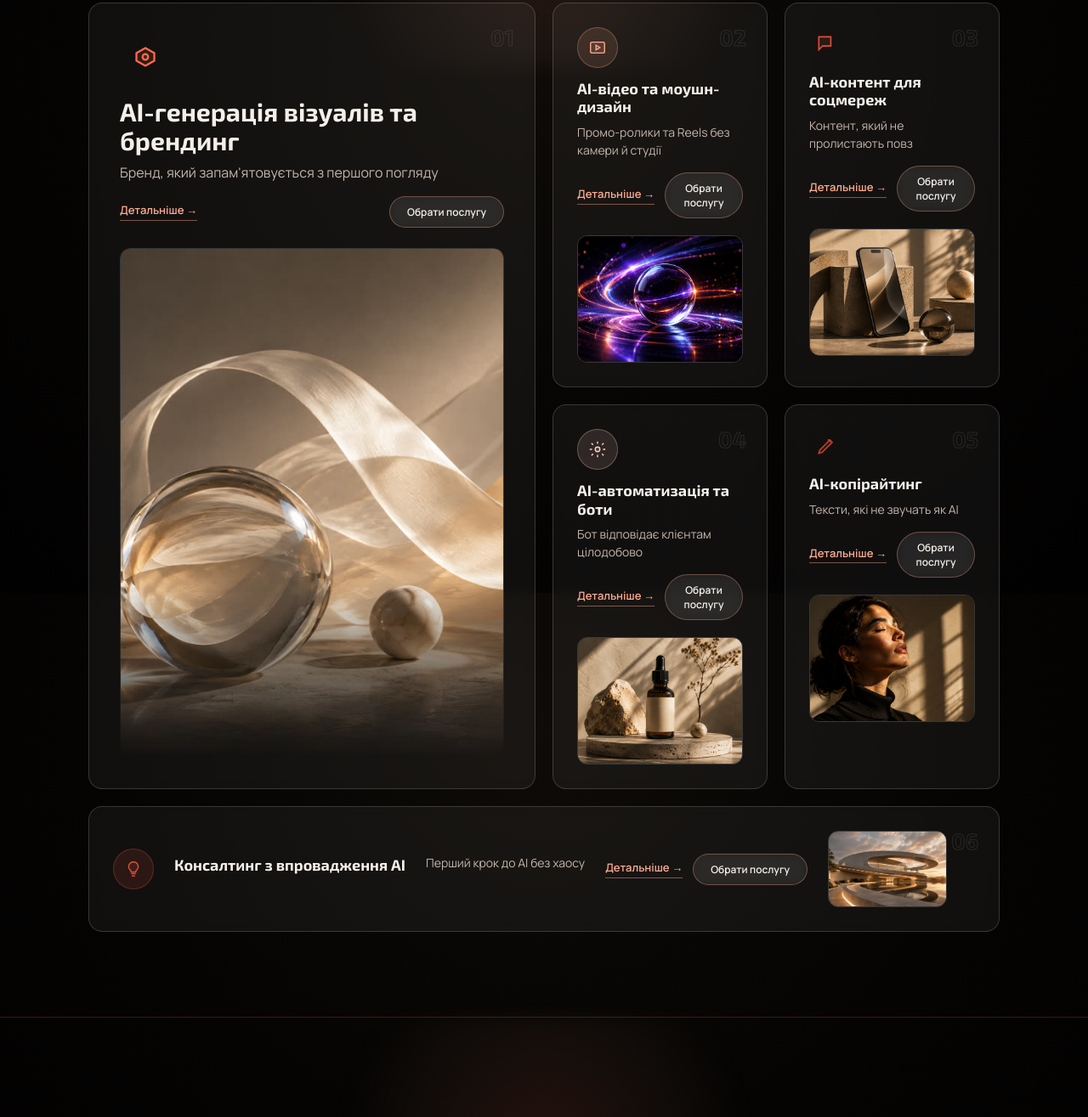
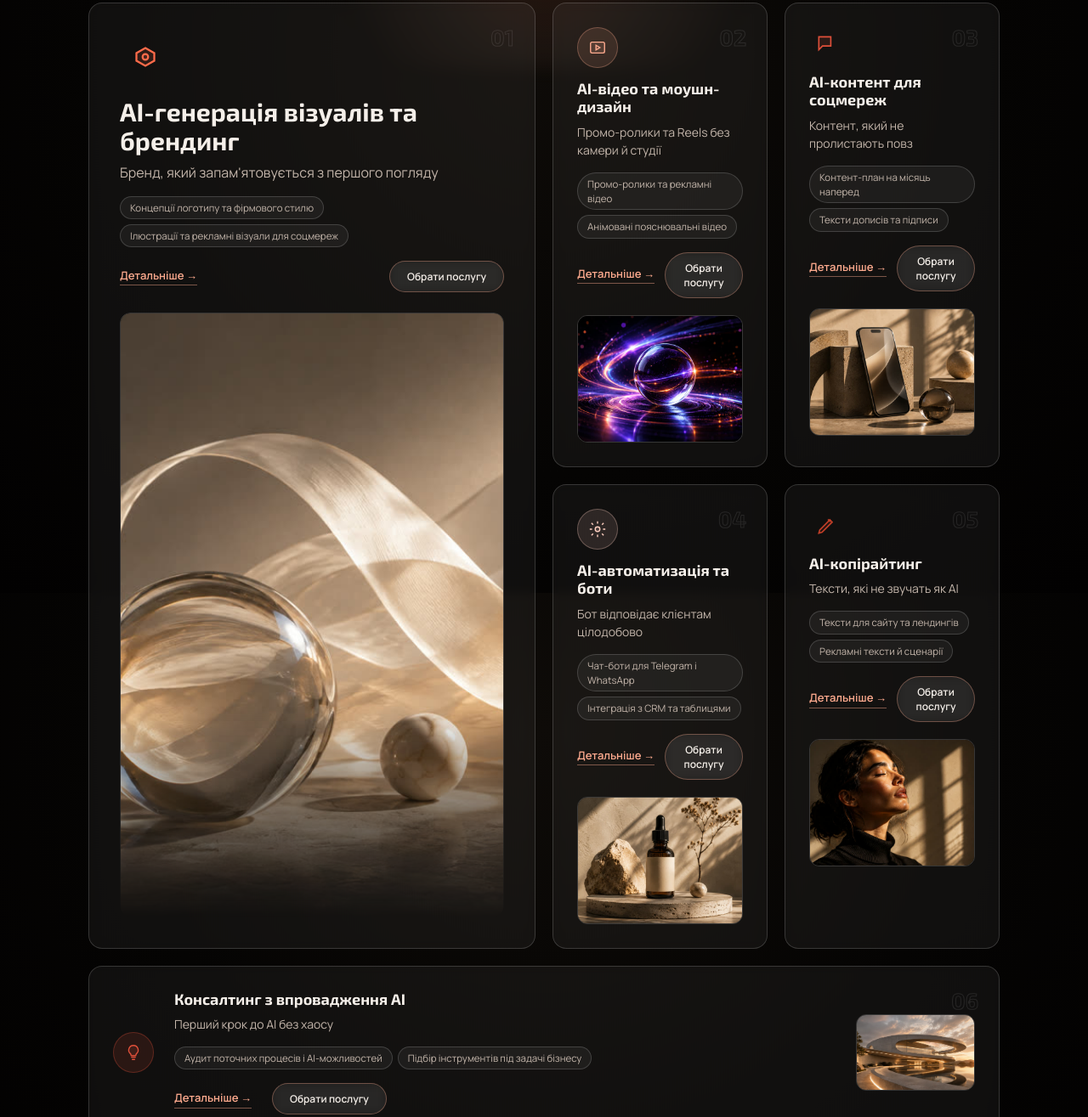
Before and after one commit to olegschnaider99-ai/nova-ai-landing, a website with bundled scripts: page index.html in a window 1280 px wide. Shown: the part 1702-3017 px from the top of the page at 85% size. Built offline with nearby package versions, Linux system fonts and the light colour scheme; animation ran at ten frames a second.

Commit message:
Close the concreteness gap vs the competitor comparison
Direct comparison against prizma-agency.netlify.app found three real
gaps: it states outright that its portfolio images are AI-generated
(not stock) as proof of capability, it lists exact deliverables on
every service card instead of a one-line subtitle, and its "why us"
copy names the specific friction removed instead of an abstract
quality. All three are true of Nova AI already, just never said or
surfaced -- so this closes them with existing facts and existing
copy, not new claims:

- A one-line authenticity statement above Portfolio (the images
  already are real AI generations per CLAUDE.md, the site just never
  told anyone).
- Two deliverable chips per service card, pulled from the same
  "Що входить" copy already written for each detail page. Card 6's
  row layout got a body wrapper so the chips have somewhere to sit
  without breaking its icon/text/preview arrangement.
- Advantages items 2-4 reworded from abstract qualities to the
  concrete friction they remove, synced across the Advantages grid
  and the Contact recap that reuses the same keys.

```diff
--- a/css/components.css
+++ b/css/components.css
@@ -256,6 +256,37 @@
   color: var(--text-secondary);
   font-size: 14px;
   margin-bottom: 16px;
+}
+
+/* Bare wrapper around title/subtitle/chips/actions — exists so the
+   text block can be sized and stacked as one unit inside card 6's
+   row layout (icon | text | preview) instead of each element being
+   its own flex sibling. No visual effect on the other five cards,
+   which were already stacking these as plain block children. */
+.service-card-body {
+  min-width: 0;
+}
+
+/* Two concrete deliverables per card, pulled from the same copy each
+   detail page already lists under "Що входить" -- surfaced here so a
+   visitor sees specifics before clicking through, not just a title
+   and a one-line subtitle. */
+.service-card-chips {
+  display: flex;
+  flex-wrap: wrap;
+  gap: 6px;
+  list-style: none;
+  margin: 0 0 16px;
+  padding: 0;
+}
+
+.service-card-chips li {
+  padding: 4px 11px;
+  border-radius: 999px;
+  background: var(--glass-bg);
+  border: 1px solid var(--border-glass);
+  font-size: 11.5px;
+  color: var(--text-secondary);
 }
 
 .service-card-actions {
--- a/css/sections.css
+++ b/css/sections.css
@@ -396,6 +396,15 @@
   gap: 24px;
 }
 
+.services-grid .service-card:nth-child(6) .service-card-body {
+  flex: 1;
+}
+
+.services-grid .service-card:nth-child(6) .service-card-actions {
+  justify-content: flex-start;
+  gap: 24px;
+}
+
 /* Every other card ends in a photo, so this one going text-only was
    the one spot the section repeated its own icon+copy template with
    nothing to look at. Sized as a fixed thumbnail (not the stretched
@@ -420,6 +429,18 @@
 /* Scaled up from a thumbnail grid to exhibition scale — the dominant
    tile (portfolio-card--1) needs to feel like a hero project you stop
    and look at, not a card you scan past with five siblings. */
+.portfolio .section-subtitle {
+  margin-bottom: 10px;
+}
+
+.portfolio-authenticity {
+  text-align: center;
+  font-size: 13px;
+  color: var(--text-muted);
+  margin: 0 0 48px;
+  text-shadow: 0 2px 12px rgba(3, 1, 6, 0.8);
+}
+
 .portfolio-grid {
   display: grid;
   grid-template-columns: repeat(3, 1fr);
--- a/index.html
+++ b/index.html
@@ -84,11 +84,17 @@
         <article class="service-card">
           <span class="service-index" aria-hidden="true">01</span>
           <span class="service-icon" aria-hidden="true"><svg viewBox="0 0 24 24" fill="currentColor" fill-opacity="0.12" stroke="currentColor" stroke-width="1.5"><path d="M12 3l7 4v6l-7 4-7-4V7l7-4z"/><circle cx="12" cy="10" r="2.2"/></svg></span>
+          <div class="service-card-body">
           <h3 data-i18n="services.items.visuals.title">AI-генерація візуалів та брендинг</h3>
           <p data-i18n="services.items.visuals.subtitle">Бренд, який запам'ятовується з першого погляду</p>
+          <ul class="service-card-chips">
+            <li data-i18n="service.visuals.included.0">Концепції логотипу та фірмового стилю</li>
+            <li data-i18n="service.visuals.included.1">Ілюстрації та рекламні візуали для соцмереж</li>
+          </ul>
           <div class="service-card-actions">
             <a href="ai-visuals.html" class="service-detail-link" data-i18n="serviceDetail.learnMoreLink">Детальніше →</a>
             <button class="btn-chip" data-service-chip="visuals" type="button" data-i18n="services.cta" data-i18n-aria="services.items.visuals.ariaChoose" aria-label="Обрати послугу: AI-генерація візуалів та брендинг">Обрати послугу</button>
+          </div>
           </div>
           <div class="service-card-preview" aria-hidden="true"><img src="images/portfolio/portfolio-1.jpg" alt="" loading="lazy"></div>
         </article>
@@ -96,11 +102,17 @@
         <article class="service-card">
           <span class="service-index" aria-hidden="true">02</span>
           <span class="service-icon" aria-hidden="true"><svg viewBox="0 0 24 24" fill="currentColor" fill-opacity="0.12" stroke="currentColor" stroke-width="1.5"><rect x="3" y="5" width="18" height="14" rx="2"/><path d="M10 9l5 3-5 3V9z"/></svg></span>
+          <div class="service-card-body">
           <h3 data-i18n="services.items.video.title">AI-відео та моушн-дизайн</h3>
           <p data-i18n="services.items.video.subtitle">Промо-ролики та Reels без камери й студії</p>
+          <ul class="service-card-chips">
+            <li data-i18n="service.video.included.0">Промо-ролики та рекламні відео</li>
+            <li data-i18n="service.video.included.1">Анімовані пояснювальні відео</li>
+          </ul>
           <div class="service-card-actions">
             <a href="ai-video.html" class="service-detail-link" data-i18n="serviceDetail.learnMoreLink">Детальніше →</a>
             <button class="btn-chip" data-service-chip="video" type="button" data-i18n="services.cta" data-i18n-aria="services.items.video.ariaChoose" aria-label="Обрати послугу: AI-відео та моушн-дизайн">Обрати послугу</button>
+          </div>
           </div>
           <div class="service-card-preview" aria-hidden="true"><img src="images/portfolio/portfolio-3.jpg" alt="" loading="lazy"></div>
         </article>
@@ -108,11 +120,17 @@
         <article class="service-card">
           <span class="service-index" aria-hidden="true">03</span>
           <span class="service-icon" aria-hidden="true"><svg viewBox="0 0 24 24" fill="currentColor" fill-opacity="0.12" stroke="currentColor" stroke-width="1.5"><path d="M4 4h13v10H8l-4 4V4z"/></svg></span>
+          <div class="service-card-body">
           <h3 data-i18n="services.items.social.title">AI-контент для соцмереж</h3>
           <p data-i18n="services.items.social.subtitle">Контент, який не пролистають повз</p>
+          <ul class="service-card-chips">
+            <li data-i18n="service.social.included.0">Контент-план на місяць наперед</li>
+            <li data-i18n="service.social.included.1">Тексти дописів та підписи</li>
+          </ul>
           <div class="service-card-actions">
             <a href="ai-social.html" class="service-detail-link" data-i18n="serviceDetail.learnMoreLink">Детальніше →</a>
             <button class="btn-chip" data-service-chip="social" type="button" data-i18n="services.cta" data-i18n-aria="services.items.social.ariaChoose" aria-label="Обрати послугу: AI-контент для соцмереж">Обрати послугу</button>
+          </div>
           </div>
           <div class="service-card-preview" aria-hidden="true"><img src="images/portfolio/portfolio-5.jpg" alt="" loading="lazy"></div>
         </article>
@@ -120,11 +138,17 @@
         <article class="service-card">
           <span class="service-index" aria-hidden="true">04</span>
           <span class="service-icon" aria-hidden="true"><svg viewBox="0 0 24 24" fill="currentColor" fill-opacity="0.12" stroke="currentColor" stroke-width="1.5"><circle cx="12" cy="12" r="3"/><path d="M12 2v3M12 19v3M4.2 4.2l2.1 2.1M17.7 17.7l2.1 2.1M2 12h3M19 12h3M4.2 19.8l2.1-2.1M17.7 6.3l2.1-2.1"/></svg></span>
+          <div class="service-card-body">
           <h3 data-i18n="services.items.automation.title">AI-автоматизація та боти</h3>
           <p data-i18n="services.items.automation.subtitle">Бот відповідає клієнтам цілодобово</p>
+          <ul class="service-card-chips">
+            <li data-i18n="service.automation.included.0">Чат-боти для Telegram і WhatsApp</li>
+            <li data-i18n="service.automation.included.2">Інтеграція з CRM та таблицями</li>
+          </ul>
           <div class="service-card-actions">
             <a href="ai-automation.html" class="service-detail-link" data-i18n="serviceDetail.learnMoreLink">Детальніше →</a>
             <button class="btn-chip" data-service-chip="automation" type="button" data-i18n="services.cta" data-i18n-aria="services.items.automation.ariaChoose" aria-label="Обрати послугу: AI-автоматизація та боти">Обрати послугу</button>
+          </div>
           </div>
           <div class="service-card-preview" aria-hidden="true"><img src="images/portfolio/portfolio-2.jpg" alt="" loading="lazy"></div>
         </article>
@@ -132,11 +156,17 @@
         <article class="service-card">
           <span class="service-index" aria-hidden="true">05</span>
           <span class="service-icon" aria-hidden="true"><svg viewBox="0 0 24 24" fill="currentColor" fill-opacity="0.12" stroke="currentColor" stroke-width="1.5"><path d="M4 20l3.5-1 11-11-2.5-2.5-11 11L4 20z"/><path d="M14 5l2.5 2.5"/></svg></span>
+          <div class="service-card-body">
           <h3 data-i18n="services.items.copywriting.title">AI-копірайтинг</h3>
           <p data-i18n="services.items.copywriting.subtitle">Тексти, які не звучать як AI</p>
+          <ul class="service-card-chips">
+            <li data-i18n="service.copywriting.included.0">Тексти для сайту та лендингів</li>
+            <li data-i18n="service.copywriting.included.1">Рекламні тексти й сценарії</li>
+          </ul>
           <div class="service-card-actions">
             <a href="ai-copywriting.html" class="service-detail-link" data-i18n="serviceDetail.learnMoreLink">Детальніше →</a>
             <button class="btn-chip" data-service-chip="copywriting" type="button" data-i18n="services.cta" data-i18n-aria="services.items.copywriting.ariaChoose" aria-label="Обрати послугу: AI-копірайтинг">Обрати послугу</button>
+          </div>
           </div>
           <div class="service-card-preview" aria-hidden="true"><img src="images/portfolio/portfolio-4.jpg" alt="" loading="lazy"></div>
         </article>
@@ -144,11 +174,17 @@
         <article class="service-card">
           <span class="service-index" aria-hidden="true">06</span>
           <span class="service-icon" aria-hidden="true"><svg viewBox="0 0 24 24" fill="currentColor" fill-opacity="0.12" stroke="currentColor" stroke-width="1.5"><path d="M9 18h6M10 21h4M12 3a6 6 0 00-4 10.5c.7.6 1 1.3 1 2.5h6c0-1.2.3-1.9 1-2.5A6 6 0 0012 3z"/></svg></span>
+          <div class="service-card-body">
           <h3 data-i18n="services.items.consulting.title">Консалтинг з впровадження AI</h3>
           <p data-i18n="services.items.consulting.subtitle">Перший крок до AI без хаосу</p>
+          <ul class="service-card-chips">
+            <li data-i18n="service.consulting.included.0">Аудит поточних процесів і AI-можливостей</li>
+            <li data-i18n="service.consulting.included.1">Підбір інструментів під задачі бізнесу</li>
+          </ul>
           <div class="service-card-actions">
             <a href="ai-consulting.html" class="service-detail-link" data-i18n="serviceDetail.learnMoreLink">Детальніше →</a>
             <button class="btn-chip" data-service-chip="consulting" type="button" data-i18n="services.cta" data-i18n-aria="services.items.consulting.ariaChoose" aria-label="Обрати послугу: Консалтинг з впровадження AI">Обрати послугу</button>
+          </div>
           </div>
           <div class="service-card-preview" aria-hidden="true"><img src="images/portfolio/portfolio-6.jpg" alt="" loading="lazy"></div>
         </article>
@@ -161,6 +197,7 @@
     <div class="container">
       <h2 data-i18n="portfolio.title">Приклади робіт</h2>
       <p class="section-subtitle" data-i18n="portfolio.subtitle">Візуали, відео та контент, створені за допомогою AI</p>
+      <p class="portfolio-authenticity" data-i18n="portfolio.authenticity">Кожне зображення тут — реальна AI-генерація: без стокових фото і без фотосесій.</p>
       <div class="portfolio-grid reveal">
         <figure class="portfolio-card portfolio-card--1"><button class="portfolio-card-trigger" type="button" data-i18n-aria="portfolio.viewAria" aria-label="Переглянути повністю" aria-describedby="portfolio-cap-1"><img src="images/portfolio/portfolio-1.jpg" alt="" loading="lazy"></button><figcaption id="portfolio-cap-1" data-i18n="portfolio.items.1">AI-візуал · Абстрактна композиція</figcaption></figure>
         <figure class="portfolio-card portfolio-card--2"><button class="portfolio-card-trigger" type="button" data-i18n-aria="portfolio.viewAria" aria-label="Переглянути повністю" aria-describedby="portfolio-cap-2"><img src="images/portfolio/portfolio-2.jpg" alt="" loading="lazy"></button><figcaption id="portfolio-cap-2" data-i18n="portfolio.items.2">AI-візуал · Продуктова сцена</figcaption></figure>
@@ -191,9 +228,9 @@
       <h2 data-i18n="advantages.title">Переваги</h2>
       <div class="advantages-grid reveal">
         <div class="advantage-item"><h3 data-i18n="advantages.items.1.title">Швидкість завдяки AI</h3><p data-i18n="advantages.items.1.desc">Перший варіант бачите вже за кілька днів, а не тижні</p></div>
-        <div class="advantage-item"><h3 data-i18n="advantages.items.2.title">Індивідуальний підхід</h3><p data-i18n="advantages.items.2.desc">Кожен проєкт під ваш бренд, без шаблонів</p></div>
-        <div class="advantage-item"><h3 data-i18n="advantages.items.3.title">Все в одному місці</h3><p data-i18n="advantages.items.3.desc">Візуал, відео, текст і автоматизація в одній команді</p></div>
-        <div class="advantage-item"><h3 data-i18n="advantages.items.4.title">Прозорість процесу</h3><p data-i18n="advantages.items.4.desc">Узгоджуємо кожен крок разом з вами</p></div>
+        <div class="advantage-item"><h3 data-i18n="advantages.items.2.title">Без шаблонів під копірку</h3><p data-i18n="advantages.items.2.desc">Кожен проєкт розробляється з нуля під ваш бренд, а не підганяється під готовий шаблон</p></div>
+        <div class="advantage-item"><h3 data-i18n="advantages.items.3.title">Не треба шукати підрядників</h3><p data-i18n="advantages.items.3.desc">Візуал, відео, текст і автоматизація — в одній команді, без пошуку окремого фахівця під кожен формат</p></div>
+        <div class="advantage-item"><h3 data-i18n="advantages.items.4.title">Бачите кожен крок</h3><p data-i18n="advantages.items.4.desc">Узгоджуємо кожен етап разом з вами — без сюрпризів у фінальному результаті</p></div>
         <div class="advantage-item"><h3 data-i18n="advantages.items.5.title">Сучасні AI-інструменти</h3><p data-i18n="advantages.items.5.desc">Тестуємо нові AI-моделі одразу, як вони виходять</p></div>
       </div>
     </div>
@@ -244,8 +281,8 @@
         <p class="section-subtitle" data-i18n="contact.subtitle">Розкажіть про свою ідею — ми зв'яжемось найближчим часом</p>
         <ul class="contact-recap">
           <li><h3 data-i18n="advantages.items.1.title">Швидкість завдяки AI</h3><p data-i18n="advantages.items.1.desc">Перший варіант бачите вже за кілька днів, а не тижні</p></li>
-          <li><h3 data-i18n="advantages.items.2.title">Індивідуальний підхід</h3><p data-i18n="advantages.items.2.desc">Кожен проєкт під ваш бренд, без шаблонів</p></li>
-          <li><h3 data-i18n="advantages.items.4.title">Прозорість процесу</h3><p data-i18n="advantages.items.4.desc">Узгоджуємо кожен крок разом з вами</p></li>
+          <li><h3 data-i18n="advantages.items.2.title">Без шаблонів під копірку</h3><p data-i18n="advantages.items.2.desc">Кожен проєкт розробляється з нуля під ваш бренд, а не підганяється під готовий шаблон</p></li>
+          <li><h3 data-i18n="advantages.items.4.title">Бачите кожен крок</h3><p data-i18n="advantages.items.4.desc">Узгоджуємо кожен етап разом з вами — без сюрпризів у фінальному результаті</p></li>
         </ul>
       </div>
 
--- a/js/i18n-data.js
+++ b/js/i18n-data.js
@@ -48,6 +48,7 @@ export const dictionary = {
 
   'portfolio.title': { ua: 'Приклади робіт', en: 'Selected work' },
   'portfolio.subtitle': { ua: 'Візуали, відео та контент, створені за допомогою AI', en: 'Visuals, video and content created with AI' },
+  'portfolio.authenticity': { ua: 'Кожне зображення тут — реальна AI-генерація: без стокових фото і без фотосесій.', en: 'Every image here is a real AI generation — no stock photos, no photoshoots.' },
   'portfolio.items.1': { ua: 'AI-візуал · Абстрактна композиція', en: 'AI Visual · Abstract composition' },
   'portfolio.items.2': { ua: 'AI-візуал · Продуктова сцена', en: 'AI Visual · Product scene' },
   'portfolio.items.3': { ua: 'AI-моушн · Цикл переходів', en: 'AI Motion · Transition loop' },
@@ -71,12 +72,12 @@ export const dictionary = {
   'advantages.title': { ua: 'Переваги', en: 'Why Nova AI' },
   'advantages.items.1.title': { ua: 'Швидкість завдяки AI', en: 'Speed powered by AI' },
   'advantages.items.1.desc': { ua: 'Перший варіант бачите вже за кілька днів, а не тижні', en: 'You see the first draft in days, not weeks' },
-  'advantages.items.2.title': { ua: 'Індивідуальний підхід', en: 'A tailored approach' },
-  'advantages.items.2.desc': { ua: 'Кожен проєкт під ваш бренд, без шаблонів', en: 'Every project built around your brand, no templates' },
-  'advantages.items.3.title': { ua: 'Все в одному місці', en: 'Everything in one place' },
-  'advantages.items.3.desc': { ua: 'Візуал, відео, текст і автоматизація в одній команді', en: 'Visuals, video, copy and automation, one team' },
-  'advantages.items.4.title': { ua: 'Прозорість процесу', en: 'A transparent process' },
-  'advantages.items.4.desc': { ua: 'Узгоджуємо кожен крок разом з вами', en: 'We align on every step together with you' },
+  'advantages.items.2.title': { ua: 'Без шаблонів під копірку', en: 'No copy-paste templates' },
+  'advantages.items.2.desc': { ua: 'Кожен проєкт розробляється з нуля під ваш бренд, а не підганяється під готовий шаблон', en: 'Every project is built from scratch for your brand, not adjusted from a template' },
+  'advantages.items.3.title': { ua: 'Не треба шукати підрядників', en: 'No contractors to chase' },
+  'advantages.items.3.desc': { ua: 'Візуал, відео, текст і автоматизація — в одній команді, без пошуку окремого фахівця під кожен формат', en: 'Visuals, video, copy and automation in one team — no separate specialist to find for each format' },
+  'advantages.items.4.title': { ua: 'Бачите кожен крок', en: 'You see every step' },
+  'advantages.items.4.desc': { ua: 'Узгоджуємо кожен етап разом з вами — без сюрпризів у фінальному результаті', en: 'We align on every stage together — no surprises in the final result' },
   'advantages.items.5.title': { ua: 'Сучасні AI-інструменти', en: 'Cutting-edge AI tools' },
   'advantages.items.5.desc': { ua: 'Тестуємо нові AI-моделі одразу, як вони виходять', en: 'We test new AI models the moment they ship' },
 
```
